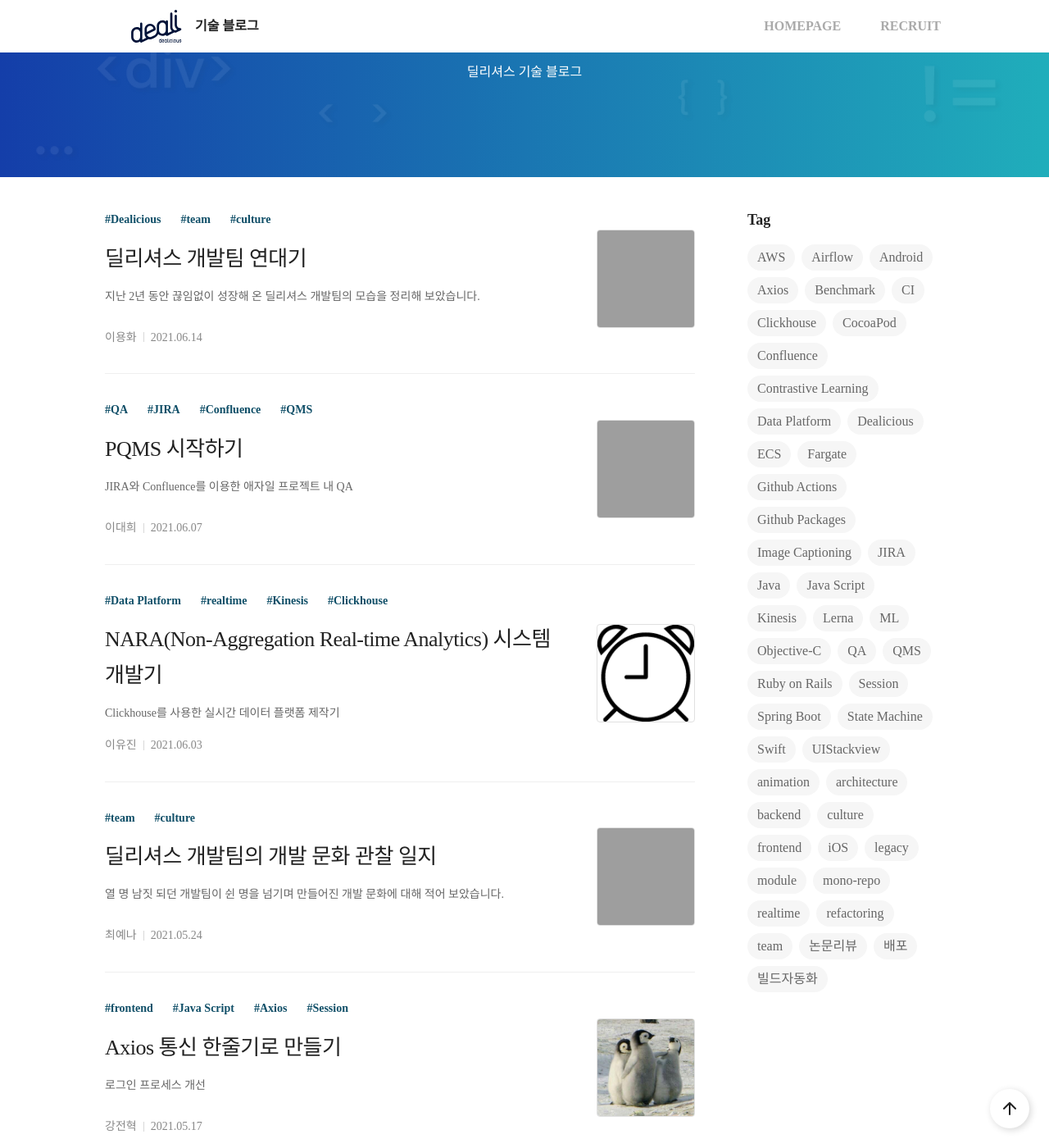
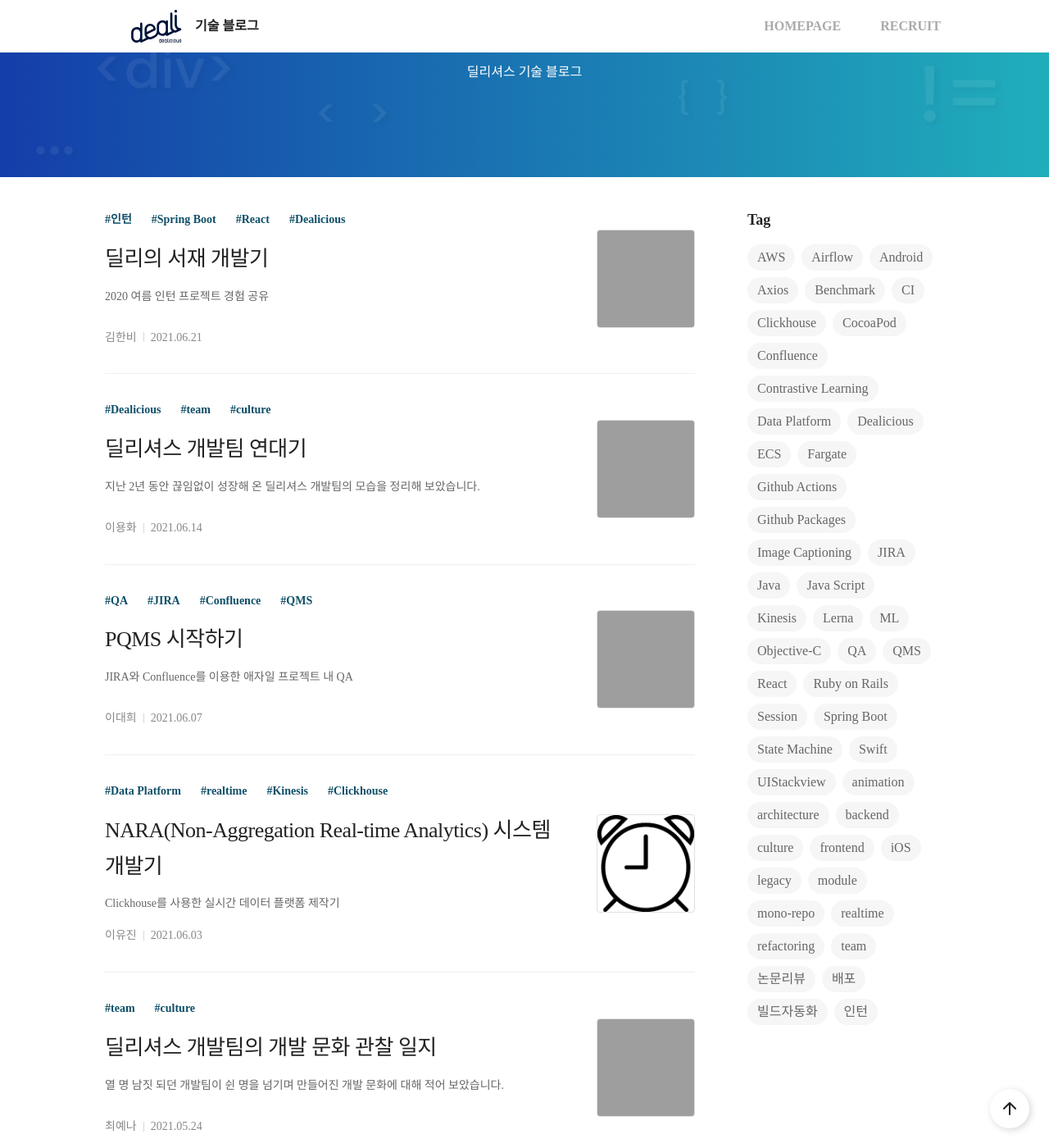
Before and after one commit to dealicious-inc/dealicious-inc.github.io, a Jekyll site: the page built from index.html, in a window 1280 px wide and 1400 px high, scrolled down 248 px. Shown: the whole window at 82% size. Built offline with Jekyll 4.4.1, drawn with Linux system fonts in a browser that asks for light colours; some web fonts are replaced; the list of posts is cut into pages by our own code; grey boxes are pictures that could not be loaded.

Commit message:
한비님 포스트 발행

```diff
--- a/_drafts/2021-06-21-library-of-deali.md
+++ b/_posts/2021-06-21-library-of-deali.md
@@ -3,7 +3,7 @@
 title:  "딜리의 서재 개발기"
 writer: 김한비
 description: "2020 여름 인턴 프로젝트 경험 공유"
-tags: [인턴, Spring Boot, React]
+tags: [인턴, Spring Boot, React, Dealicious]
 thumbnail: 'posts/2021-06-21-library-of-deali/01.png'
 ---
 
@@ -12,9 +12,9 @@
 
 ### 배경
 
-`프로그래머스 2020 Summer Coding 여름방학 스타트업 인턴 프로그램`으로 딜리셔스에 인턴으로 입사한 저는 2달 동안 인턴 프로젝트를 수행하는 임무를 부여받았습니다.
+`프로그래머스 2020 Summer Coding 여름방학 스타트업 인턴 프로그램`으로 딜리셔스에 입사한 저는 2달 동안 토이 프로젝트를 수행하는 임무를 부여받았습니다.
 
-어떤 프로젝트를 진행해볼까 멘토님과 논의하던 도중, 기존의 사내 도서 관리 시스템이 눈에 띄었습니다.
+어떤 프로젝트를 진행해볼까 멘토와 논의하던 도중, 기존의 사내 도서 관리 시스템이 눈에 띄었습니다.
 
 딜리셔스는 직원들의 복지를 위해 업무나 자기 계발에 필요한 도서를 무제한으로 지원하고 있습니다. 그런데 도서 구매 신청과 보유 도서 관리가 Google Docs를 이용해 이뤄지고 있었습니다. 직원들은 책 정보를 양식에 맞춰 일일이 입력해야 했고, 피플팀은 일련번호와 보유 현황을 직접 타이핑해야만 했습니다.
 
@@ -27,12 +27,13 @@
 <br/>
 
 이런 불편함을 개선하고자 저는 `딜리의서재`라는 이름으로 새로운 도서 관리 서비스를 만들어보기로 했습니다.
+<br/>
 
 ### 기획
 
 먼저 기존 프로세스를 파악하려고 했습니다. 도서를 신청해본 적 없는 인턴으로서, 새로운 도서 관리 시스템이 왜 필요한지 생각해 보기 위함이었습니다. 서비스의 깊은 이해가 선행되어야 목적에 맞는 개발을 수행할 수 있다 믿기 때문에 간단한 프로세스라도 직접 경험하며 불편함을 느껴보려 했습니다.
 
-그러고 나서 피플팀 담당자님, 멘토님과 세 명이 여러 번의 회의를 진행했습니다. 서비스 운영자로서 필요한 필수 기능이 무엇인지, 어떤 점이 개선되었으면 좋겠는지, 장기적으로 무슨 기능이 더 추가되길 원하는지 생생한 이야기를 들을 수 있었습니다. 저 또한 기존 프로세스에서 궁금했던 점을 질문할 수 있었습니다.
+그러고 나서 피플팀 담당자님, 멘토와 세 명이 여러 번의 회의를 진행했습니다. 서비스 운영자로서 필요한 필수 기능이 무엇인지, 어떤 점이 개선되었으면 좋겠는지, 장기적으로 무슨 기능이 더 추가되길 원하는지 생생한 이야기를 들을 수 있었습니다. 저 또한 기존 프로세스에서 궁금했던 점을 질문할 수 있었습니다.
 
 그렇게 기능 목록을 도출할 수 있었고, Kakao Oven을 이용하여 프로토타이핑을 진행했습니다. 학생 때 팀 프로젝트를 진행하면서 팀원들의 작업을 지켜봤던 경험은 있었지만 제가 직접 만들어본 것은 처음이었습니다. 옆에서 지켜볼 때와 달리 직접 프로토타이핑하는 일은 생각보다 신경 써야 할 것이 많았고 페이지 간의 연결 고리도 자세하게 작성해야 했습니다. 게다가 간단한 디자인이 포함되는 작업이라, 미적 감각이 부족한 저에겐 크나큰 난관이었습니다.
 
@@ -117,9 +118,9 @@
 - 맥북 사용법
 - 일정 및 컨디션 관리
 
-저는 딜리셔스에 입사하기 전까지 평생 윈도우만 사용해왔던 골수 윈도우 유저입니다. 그런데 인턴으로 입사한 날 저에게 주어진 맥북은 정말 큰 장벽이었습니다. 한/영 전환부터 프로그램 이동까지 간단하고 작은 작업이라도 제겐 너무 어색했습니다. 특히 트랙패드를 적절히 사용할 때까지 오랜 시간이 걸렸습니다. 그런데 지금은 윈도우에서 계속 Caps Lock을 누르며 한글이 왜 안되지? 불평하는 제 자신이 보입니다 (^_^;
+저는 딜리셔스에 입사하기 전까지 평생 윈도우만 사용해왔던 골수 윈도우 유저입니다. 그런데 인턴으로 입사한 날 저에게 주어진 맥북은 정말 큰 장벽이었습니다. 한/영 전환부터 프로그램 이동까지 간단하고 작은 작업이라도 제겐 너무 어색했습니다. 특히 트랙패드를 적절히 사용할 때까지 오랜 시간이 걸렸습니다. 그런데 지금은 윈도우에서 계속 Caps Lock을 누르며 '한글이 왜 안되지?'' 불평하는 제 자신이 보입니다 (^_^;
 
-일정과 컨디션을 관리하는 일도 어려웠습니다. 불규칙한 리듬으로 개발하고 공부하던 저는, 회사원의 근무 시간에 맞춰 작업하고 퇴근 이후에 공부하는 생활에 익숙해지기 어려웠습니다. 게다가 인턴 기간 중 1주일의 동대문 휴가가 있었습니다(날이 더운 8월 중순 딜리셔스는 동대문의 휴식 기간에 맞춰 여름휴가를 즐깁니다!!) 7월부터 시작되는 인턴 생활의 중간에 갑자기 긴 휴가를 맞이하니, 더욱더 컨디션을 조절하기 어려웠습니다. 오히려 쉴 땐 푹 쉬고, 작업할 땐 집중하여 개발했더라면 좀 더 품질 높은 코드를 완성할 수 있었을 것이라는 후회가 남습니다.
+일정과 컨디션을 관리하는 일도 어려웠습니다. 불규칙한 리듬으로 개발하고 공부하던 저는, 회사원의 근무 시간에 맞춰 작업하고 퇴근 이후에 공부하는 생활에 익숙해지기 어려웠습니다. 게다가 인턴 기간 중 1주일의 동대문 휴가가 있었습니다(날이 더운 8월 중순, 딜리셔스는 동대문의 휴식 기간에 맞춰 여름휴가를 즐깁니다!!) 7월부터 시작되는 인턴 생활의 중간에 갑자기 긴 휴가를 맞이하니, 더욱더 컨디션을 조절하기 어려웠습니다. 오히려 쉴 땐 푹 쉬고, 작업할 땐 집중하여 개발했더라면 좀 더 품질 높은 코드를 완성할 수 있었을 것이라는 후회가 남습니다.
 
 개발 측면에서 아쉬웠던 점은 다음과 같습니다.
 
@@ -148,4 +149,4 @@
 *슬랙 대여 신청 메세지*
 <br/>
 
-꼭 누군가 사용해주지 않더라도 불편한 점을 개선하기 위해 새로운 서비스를 만들고 사용자의 행복을 상상하는 일은 항상 뿌듯합니다. 인턴 과정마다 진행하는 프로젝트는 조금씩 다르겠지만, 현재 인턴으로 활동하고 계시는 분들도 이와 비슷한 즐거움을 느낄 수 있을 거라 생각합니다. 앞으로도 딜리셔스의 경험에 많은 관심 가져주세요. 감사합니다.
+꼭 누군가 사용해주지 않더라도, 불편한 점을 개선하기 위해 새로운 서비스를 만들고 사용자의 행복을 상상하는 일은 항상 뿌듯합니다. 인턴 과정마다 진행하는 프로젝트는 조금씩 다르겠지만, 현재 인턴으로 활동하고 계시는 분들도 이와 비슷한 즐거움을 느낄 수 있을 거라 생각합니다. 앞으로도 딜리셔스의 경험에 많은 관심 가져주세요. 감사합니다.
```
Also changed, not shown: other parts of _posts/2021-06-21-library-of-deali.md (+1 -1 lines).
